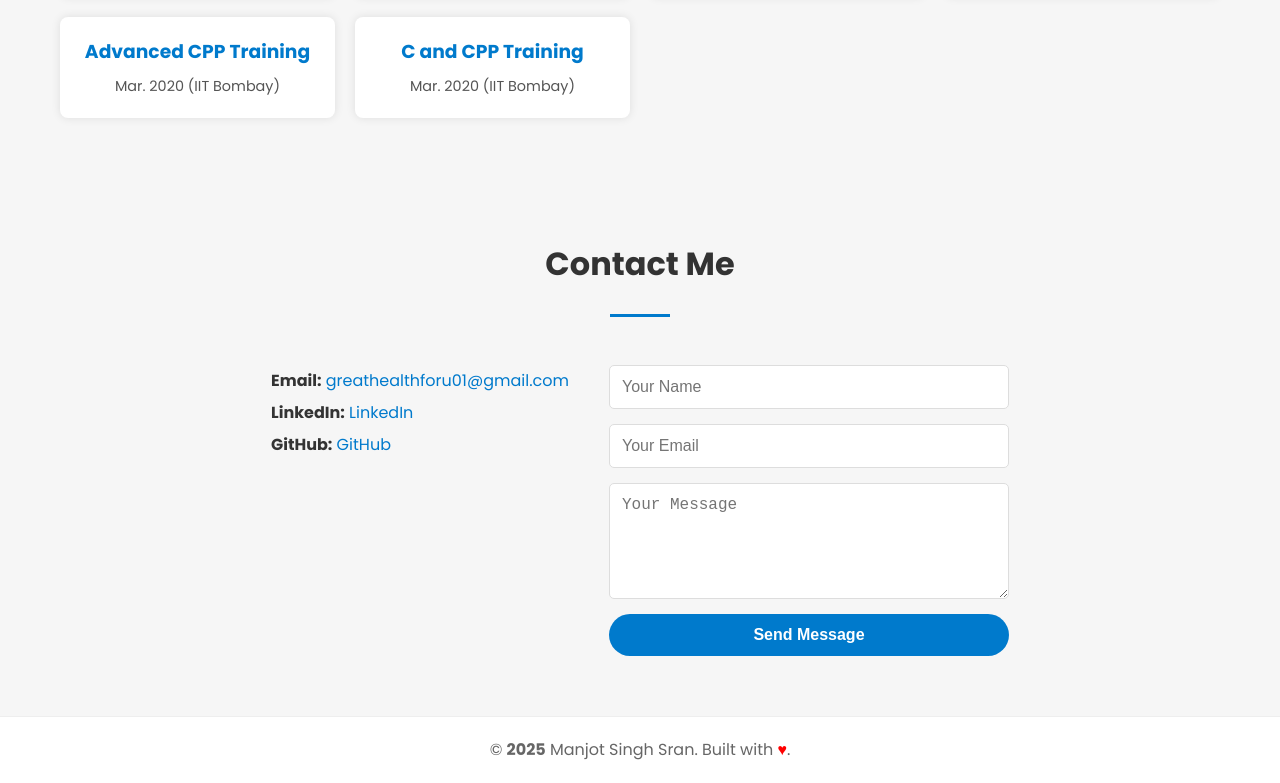
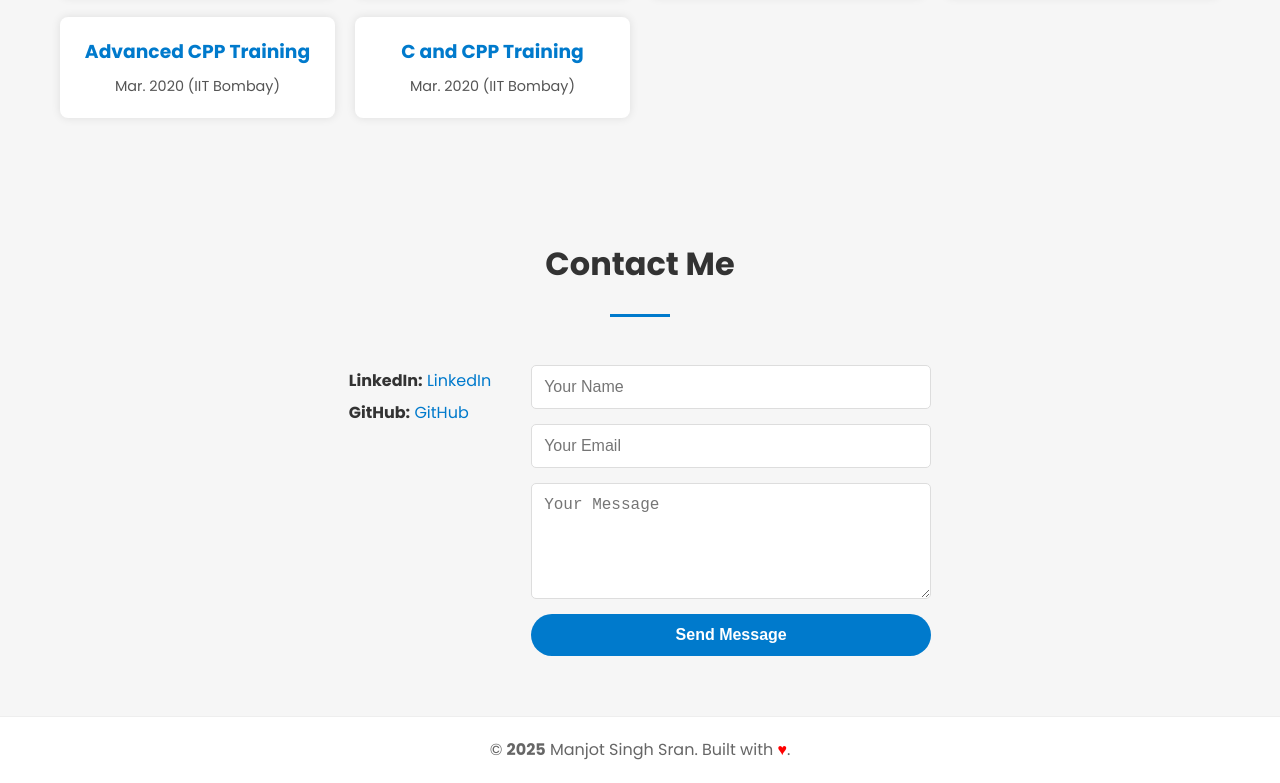
Before and after one commit to ManjotSran/My-Website, a plain HTML site: page index.html in a window 1280 px wide. Shown: the part 3472-4255 px from the top of the page. Drawn offline with Linux system fonts and the light colour scheme.

Commit message:
Update index.html

```diff
--- a/index.html
+++ b/index.html
@@ -401,10 +401,6 @@
   </div>
   <div class="contact-content">
     <div class="contact-info">
-
-      <p><strong>Email:</strong>
-        <a href="mailto:greathealthforu01@gmail.com">greathealthforu01@gmail.com</a>
-      </p>
       <p>
         <strong>LinkedIn:</strong>
         <a href="https://www.linkedin.com/in/manjot-singh-sran-ab6001273" target="_blank">LinkedIn</a>
```
